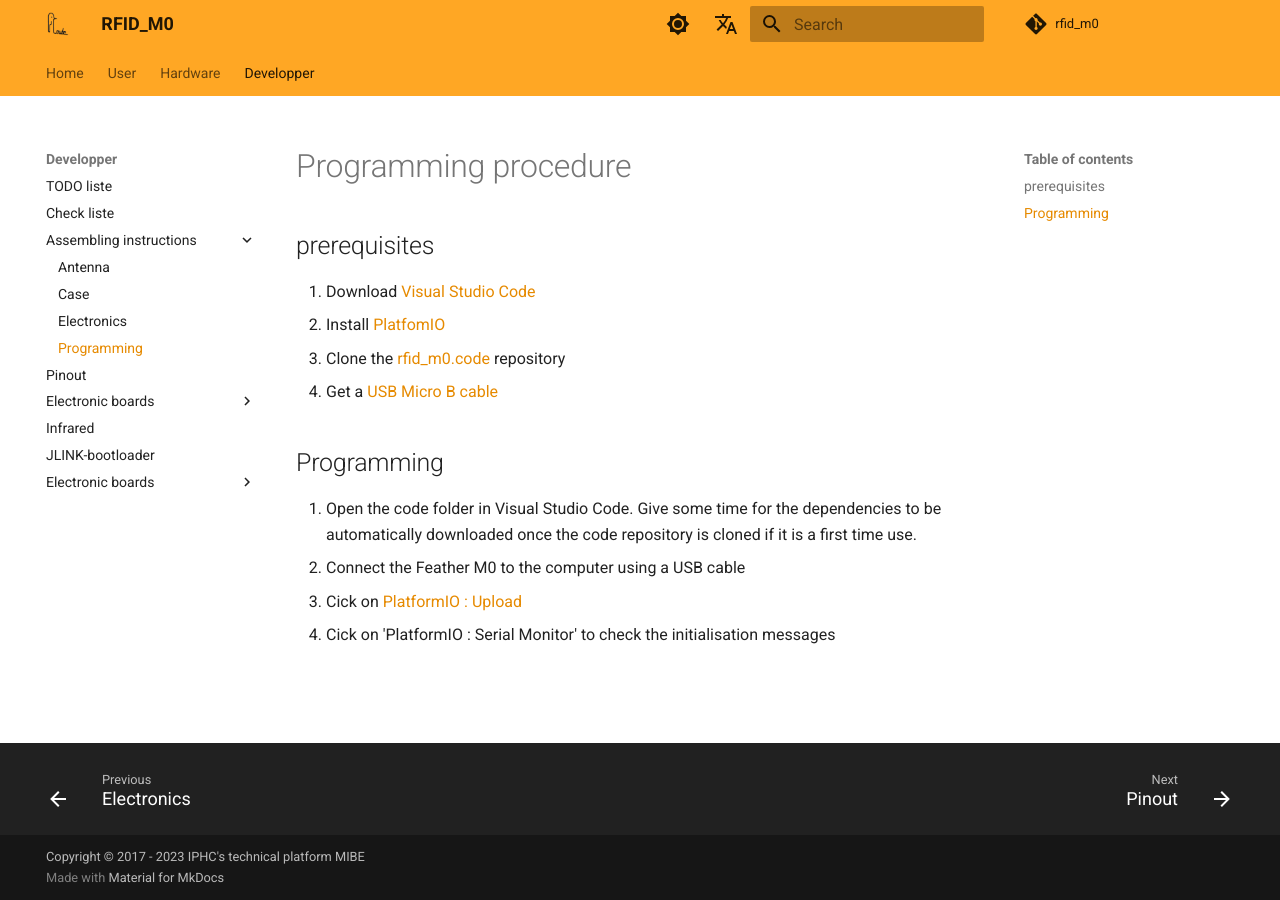
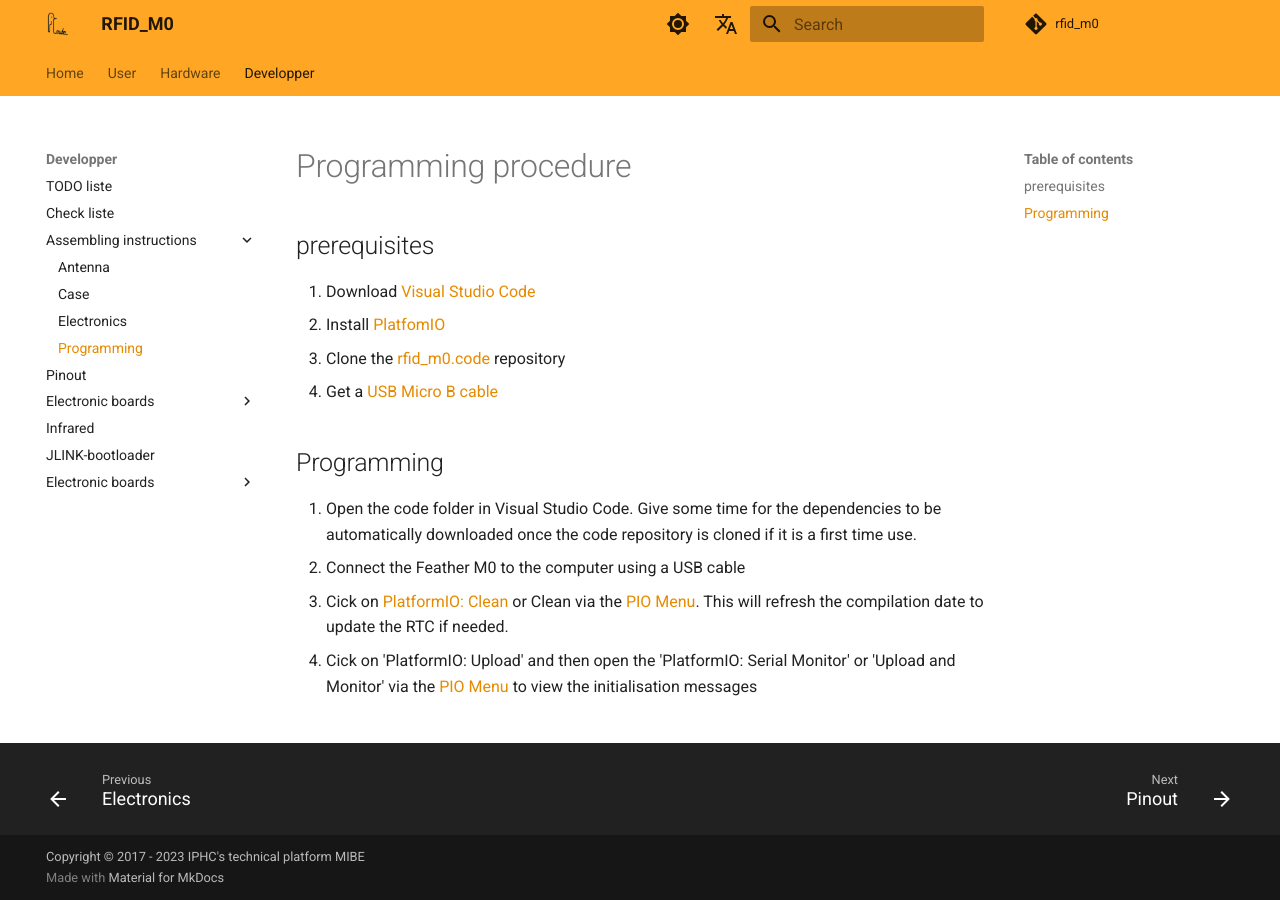
Before and after one commit to Julien-768/rfid-m0-wiki, an MkDocs documentation site: the page built from docs/programming.md, in a window 1280 px wide. Built offline with MkDocs 1.6.1 and Material for MkDocs 9.7.7, drawn with Linux system fonts in a browser that asks for light colours; comment, search, counter and statistics services are not loaded.

Commit message:
update the programming procedure for RTC update

```diff
--- a/docs/programming.md
+++ b/docs/programming.md
@@ -11,5 +11,5 @@
 
 1. Open the code folder in Visual Studio Code. Give some time for the dependencies to be automatically downloaded once the code repository is cloned if it is a first time use.
 2. Connect the Feather M0 to the computer using a USB cable
-3. Cick on [PlatformIO : Upload](https://docs.platformio.org/en/stable/integration/ide/vscode.html#platformio-toolbar)
-4. Cick on 'PlatformIO : Serial Monitor' to check the initialisation messages
+3. Cick on [PlatformIO: Clean](https://docs.platformio.org/en/stable/integration/ide/vscode.html#platformio-toolbar) or Clean via the [PIO Menu](https://docs.platformio.org/en/stable/_images/platformio-ide-vscode-task-explorer-refresh.png). This will refresh the compilation date to update the RTC if needed.
+4. Cick on 'PlatformIO: Upload' and then open the 'PlatformIO: Serial Monitor' or 'Upload and Monitor' via the [PIO Menu](https://docs.platformio.org/en/stable/_images/platformio-ide-vscode-task-explorer-refresh.png) to view the initialisation messages
```
Also changed, not shown: docs/Checking_procedure.md (+2 -2 lines).
